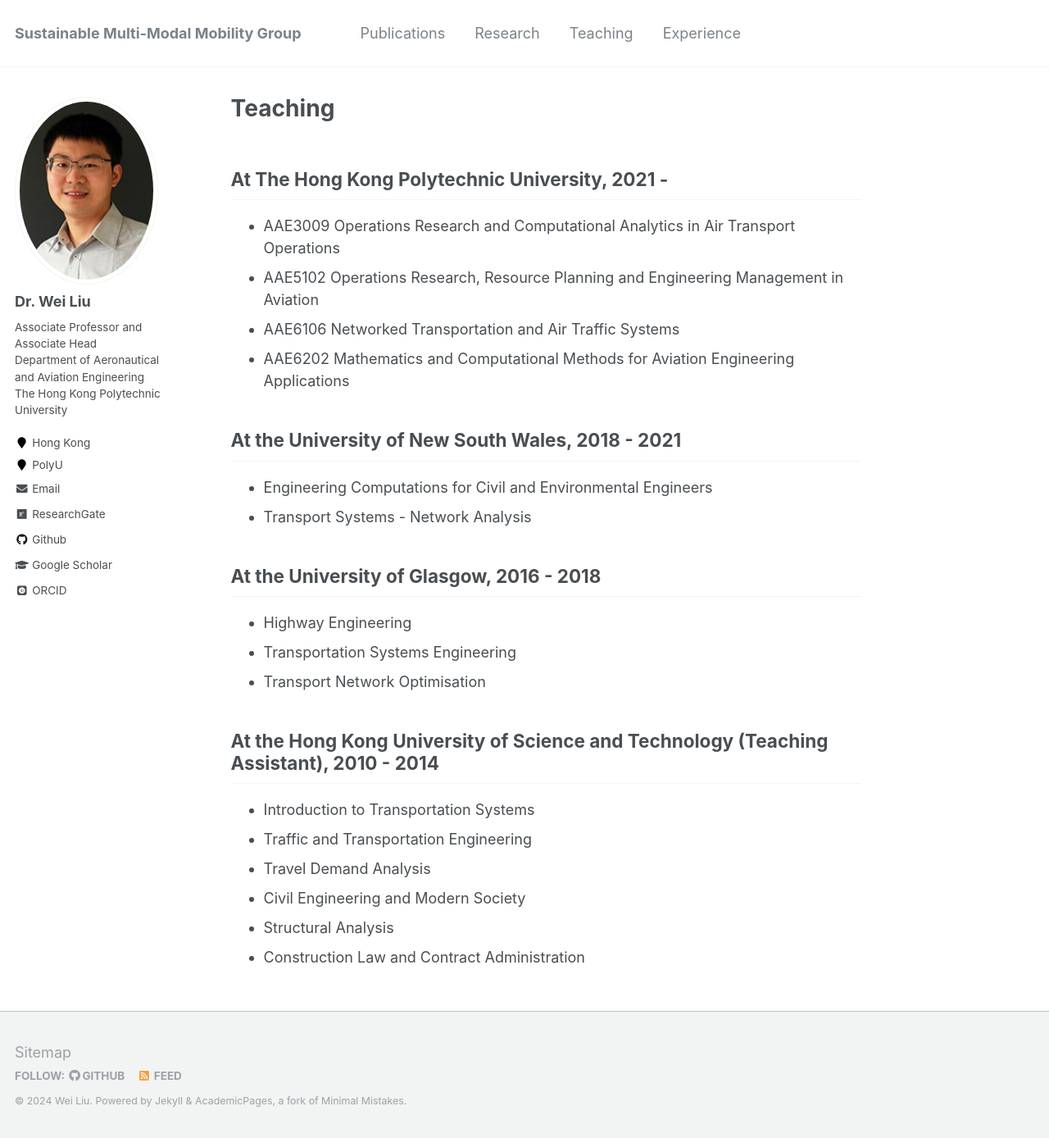
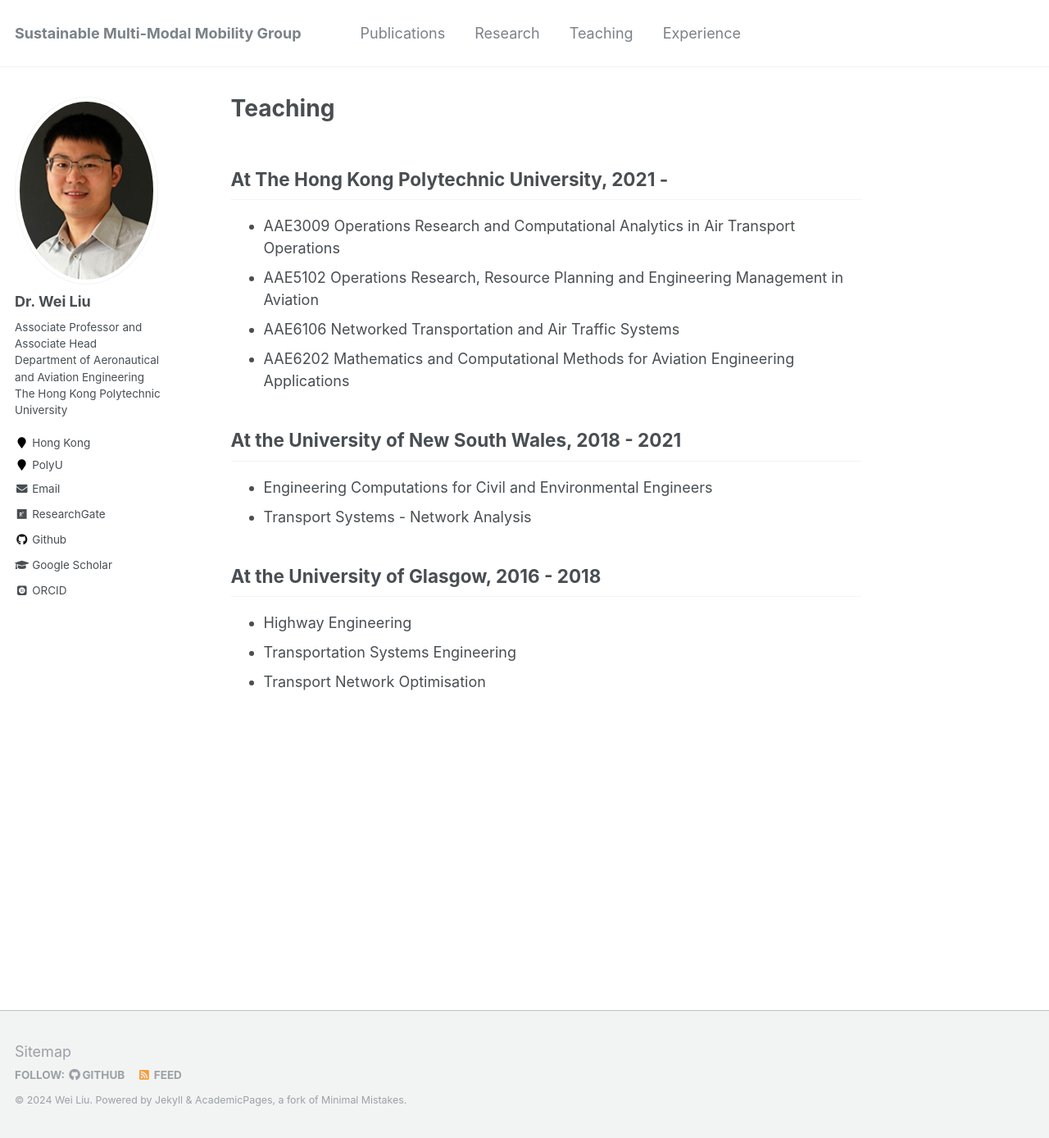
Before and after one commit to weiliu2016/weiliu2016.github.io, a Jekyll site: the page built from _pages/teaching.md, in a window 1280 px wide and 1388 px high. Shown: the whole window at 82% size. Built offline with Jekyll 4.4.1, drawn with Linux system fonts in a browser that asks for light colours; some web fonts are replaced.

Commit message:
Update teaching.md

```diff
--- a/_pages/teaching.md
+++ b/_pages/teaching.md
@@ -21,12 +21,3 @@ At the University of Glasgow, 2016 - 2018
 * Highway Engineering
 * Transportation Systems Engineering
 * Transport Network Optimisation
-
-At the Hong Kong University of Science and Technology (Teaching Assistant), 2010 - 2014
---------
-* Introduction to Transportation Systems
-* Traffic and Transportation Engineering
-* Travel Demand Analysis
-* Civil Engineering and Modern Society
-* Structural Analysis
-* Construction Law and Contract Administration
```
